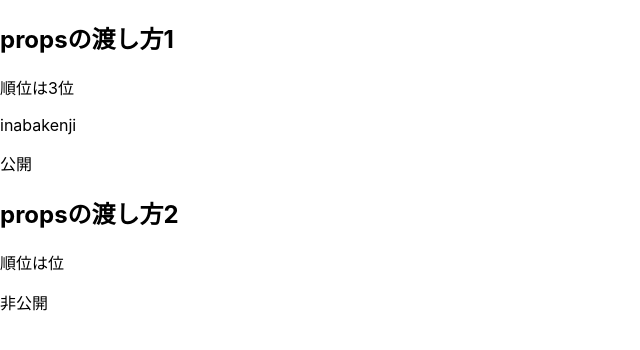
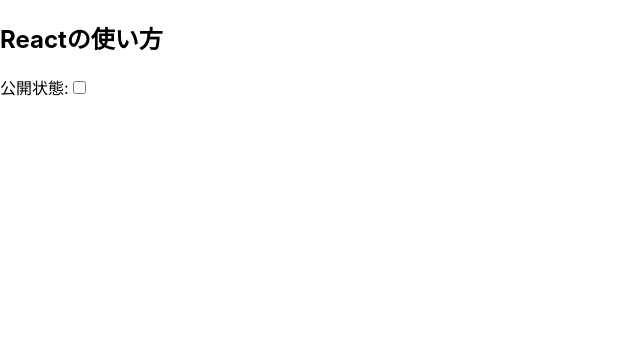
Before and after one commit to Inaba-Kenji/react-basic, a React (Create React App) app: page / in a window 1280 px wide. Shown: the top 350 px of the page, without its empty margins (0-640 px from the left). Built offline with nearby package versions, Linux system fonts and the light colour scheme.

Commit message:
add: stateとsetStateの使い方

```diff
--- a/src/Article.jsx
+++ b/src/Article.jsx
@@ -1,24 +1,13 @@
 import React from 'react';
 
 const Article = (props) => {
-
-  let publishState = "";
-
-  if (props.inPublished) {
-    publishState = "公開"
-  } else {
-    publishState = "非公開"
-  }
-
   return (
     <div>
       <h2>{props.title}</h2>
-      <p>順位は{props.order}位</p>
-      <p>{props.author}</p>
-      <p>{publishState}</p>
+      <label htmlFor="check">公開状態:</label>
+      <input type="checkbox" checked={props.isPublished} id="check" onClick={() => props.toggle()}/>
     </div>
   )
-
 };
 
 export default Article;
--- a/src/Blog.jsx
+++ b/src/Blog.jsx
@@ -4,18 +4,28 @@
 class Blog extends React.Component {
   constructor(props) {
     super(props);
+    this.state = {
+      isPublished: false,
+      order: 1
+    }
   }
+
+  公開状態を反転させる関数
+  togglePublished = () => {
+    this.setState( {
+      isPublished: !this.state.isPublished
+    })
+  };
+
+
   render() {
-    const authorName = "inabakenji"
     return(
       <>
         <Article
-            title={"propsの渡し方1"}
-            order={3}
-            inPublished={true}
-            author={authorName}
+        　　　　　title={"Reactの使い方"}
+        　　　　　isPublished={this.state.isPublished}
+        　　　　　toggle={() => this.togglePublished()}
         />
-        <Article title={"propsの渡し方2"}/>
       </>
     );
   }
```
Also changed, not shown: 1 other file (tests, documents, lock files or other folders).
